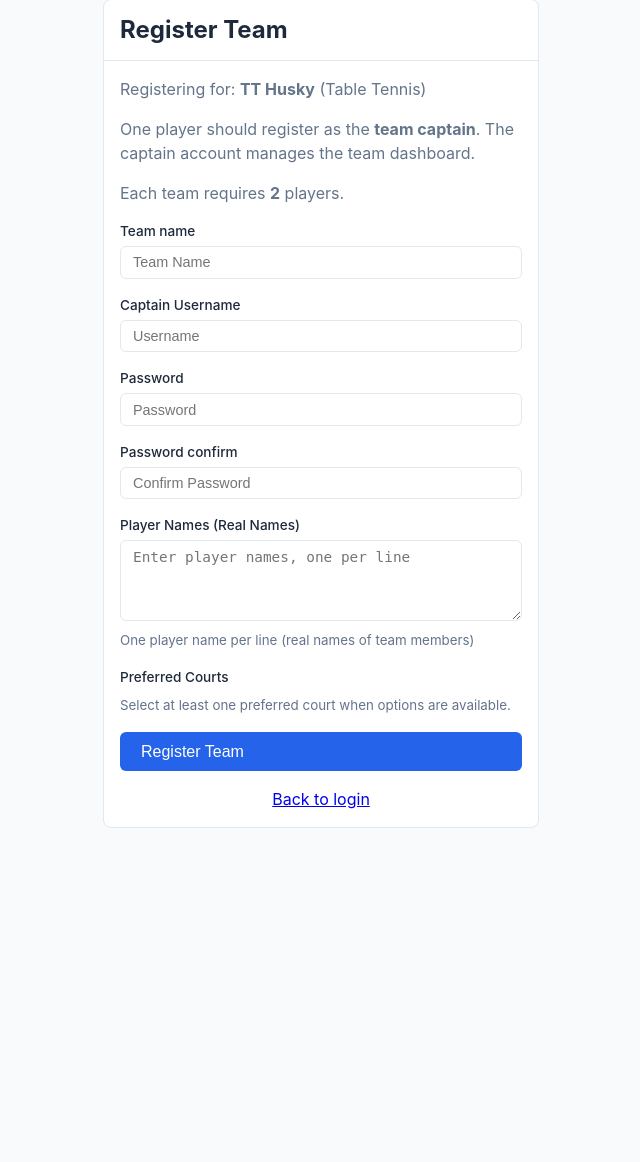
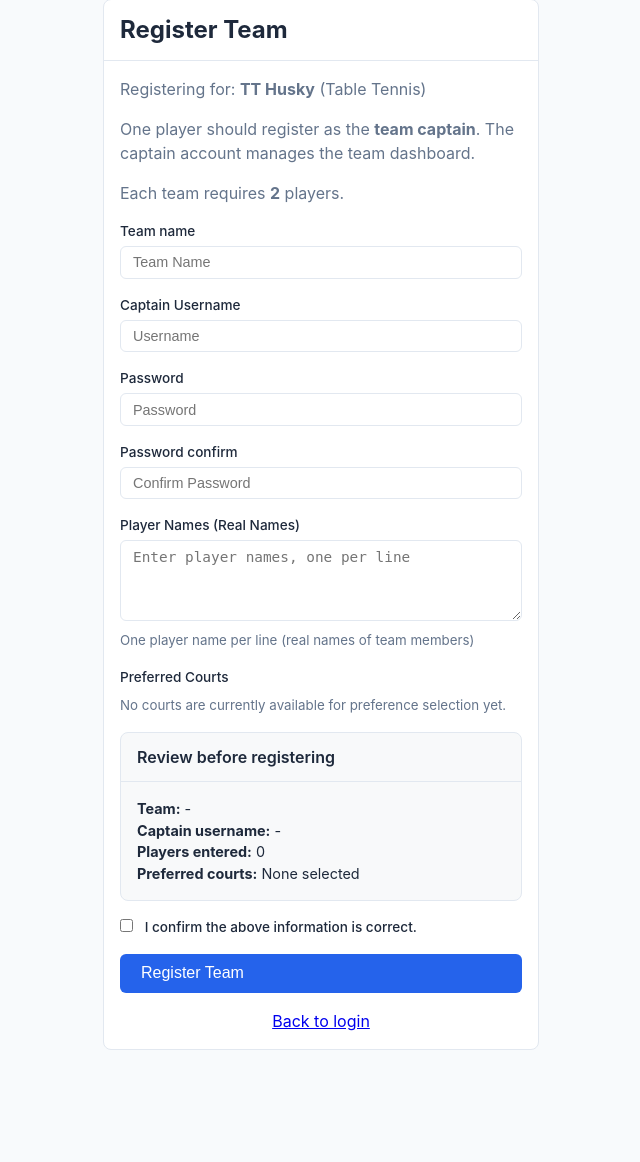
Before and after one commit to simarsamra/Tournament-Manager, a Django app: page /register/ in a window 1280 px wide. Shown: the part 97-1259 px from the top of the page, without its empty margins (319-959 px from the left). Before the commit the page ends 925 px from the top, so only its background shows below. Run offline with Django 5.2, Linux system fonts and the light colour scheme; data comes from the database, SQL or seed files in the repository.

Commit message:
Enhance registration form with confirmation checkbox and live preview of team details; update court availability handling in views and templates

```diff
--- a/core/forms.py
+++ b/core/forms.py
@@ -38,6 +38,11 @@ class CourtForm(forms.ModelForm):
             "name": forms.TextInput(attrs={"class": "form-control"}),
             "is_available": forms.CheckboxInput(attrs={"class": "form-check-input"}),
         }
+
+    def __init__(self, *args, **kwargs):
+        super().__init__(*args, **kwargs)
+        self.fields["is_available"].required = False
+        self.fields["is_available"].initial = True
 
 
 class TimeSlotForm(forms.Form):
@@ -132,14 +137,25 @@ class TeamRegistrationForm(forms.Form):
         widget=forms.CheckboxSelectMultiple(),
         help_text="Select at least one preferred court when options are available.",
     )
+    confirm_registration = forms.BooleanField(
+        required=True,
+        error_messages={
+            "required": "Please confirm that the team information is correct before registering.",
+        },
+        widget=forms.CheckboxInput(attrs={"class": "form-check-input"}),
+    )
 
     def __init__(self, *args, tournament=None, **kwargs):
         super().__init__(*args, **kwargs)
         self.tournament = tournament
         if tournament:
-            courts = Court.objects.filter(tournament=tournament, is_available=True)
+            courts = Court.objects.filter(tournament=tournament, is_available=True).order_by("name")
             self.fields["preferred_courts"].queryset = courts
             self.fields["preferred_courts"].required = courts.exists()
+            if courts.exists():
+                self.fields["preferred_courts"].help_text = "Select the courts your team prefers for scheduled matches."
+            else:
+                self.fields["preferred_courts"].help_text = "No courts are currently available for preference selection yet."
 
     def clean(self):
         cleaned = super().clean()
--- a/core/views.py
+++ b/core/views.py
@@ -187,10 +187,13 @@ def register_view(request, pk=None):
     if tournament is None and open_tournaments.count() == 1:
         tournament = open_tournaments.first()
 
+    available_courts = tournament.courts.filter(is_available=True).order_by("name") if tournament else Court.objects.none()
+
     if not tournament:
         return render(request, "core/register.html", {
             "form": TeamRegistrationForm(),
             "open_tournaments": open_tournaments,
+            "available_courts": available_courts,
         })
 
     if tournament.status != "registration_open":
@@ -201,6 +204,7 @@ def register_view(request, pk=None):
             "players_per_team": tournament.players_per_team if tournament else 1,
             "registration_closed": True,
             "open_tournaments": open_tournaments,
+            "available_courts": available_courts,
         })
 
     if request.method == "POST":
@@ -214,6 +218,7 @@ def register_view(request, pk=None):
                     "tournament": tournament,
                     "players_per_team": tournament.players_per_team if tournament else 1,
                     "open_tournaments": open_tournaments,
+                    "available_courts": available_courts,
                 })
             user = User.objects.create_user(
                 username=form.cleaned_data["username"],
@@ -243,6 +248,7 @@ def register_view(request, pk=None):
         "tournament": tournament,
         "players_per_team": tournament.players_per_team if tournament else 1,
         "open_tournaments": open_tournaments,
+        "available_courts": available_courts,
     })
 
 
@@ -349,6 +355,8 @@ def add_court(request, pk):
     if form.is_valid():
         court = form.save(commit=False)
         court.tournament = tournament
+        if "availability_present" not in request.POST:
+            court.is_available = True
         court.save()
         log_action(request, "court_added", f"Court '{court.name}' added", tournament=tournament)
         messages.success(request, f"Court '{court.name}' added.")
@@ -402,6 +410,9 @@ def add_court_availability(request, pk):
                 existing_keys.add(key)
 
         created_count = len(to_create)
+        if is_active and courts:
+            Court.objects.filter(id__in=[court.id for court in courts]).update(is_available=True)
+
         if to_create:
             CourtAvailability.objects.bulk_create(to_create)
             log_action(
--- a/static/js/app.js
+++ b/static/js/app.js
@@ -54,4 +54,52 @@ document.addEventListener('DOMContentLoaded', function() {
             });
         });
     });
+
+    // Live registration review summary
+    const registrationForm = document.querySelector('#registration-form');
+    if (registrationForm) {
+        const teamInput = registrationForm.querySelector('[name="team_name"]');
+        const usernameInput = registrationForm.querySelector('[name="username"]');
+        const playersInput = registrationForm.querySelector('[name="player_names"]');
+        const preferredInputs = registrationForm.querySelectorAll('[name="preferred_courts"]');
+
+        const updateRegistrationPreview = function() {
+            const teamTarget = document.querySelector('[data-preview="team_name"]');
+            const usernameTarget = document.querySelector('[data-preview="username"]');
+            const playerCountTarget = document.querySelector('[data-preview="player_count"]');
+            const courtsTarget = document.querySelector('[data-preview="preferred_courts"]');
+
+            if (teamTarget) {
+                teamTarget.textContent = teamInput && teamInput.value.trim() ? teamInput.value.trim() : '-';
+            }
+            if (usernameTarget) {
+                usernameTarget.textContent = usernameInput && usernameInput.value.trim() ? usernameInput.value.trim() : '-';
+            }
+            if (playerCountTarget) {
+                const players = playersInput && playersInput.value
+                    ? playersInput.value.split('\n').map(function(name) { return name.trim(); }).filter(Boolean)
+                    : [];
+                playerCountTarget.textContent = String(players.length);
+            }
+            if (courtsTarget) {
+                const selectedCourts = Array.from(preferredInputs)
+                    .filter(function(input) { return input.checked; })
+                    .map(function(input) {
+                        const label = registrationForm.querySelector('label[for="' + input.id + '"]');
+                        return label ? label.textContent.trim() : input.value;
+                    });
+                courtsTarget.textContent = selectedCourts.length ? selectedCourts.join(', ') : 'None selected';
+            }
+        };
+
+        [teamInput, usernameInput, playersInput].forEach(function(input) {
+            if (input) {
+                input.addEventListener('input', updateRegistrationPreview);
+            }
+        });
+        preferredInputs.forEach(function(input) {
+            input.addEventListener('change', updateRegistrationPreview);
+        });
+        updateRegistrationPreview();
+    }
 });
--- a/templates/core/register.html
+++ b/templates/core/register.html
@@ -13,7 +13,7 @@
         {% if tournament.players_per_team > 1 %}
         <p class="text-muted mb-2">Each team requires <strong>{{ tournament.players_per_team }}</strong> players.</p>
         {% endif %}
-        <form method="post">
+        <form method="post" id="registration-form">
             {% csrf_token %}
             <div class="form-group">
                 <label for="{{ form.team_name.id_for_label }}">{{ form.team_name.label }}</label>
@@ -43,14 +43,34 @@
             </div>
             <div class="form-group">
                 <label>Preferred Courts</label>
-                {{ form.preferred_courts }}
+                {% if available_courts %}
+                    {{ form.preferred_courts }}
+                {% else %}
+                    <div class="alert alert-warning" style="margin-bottom:0.5rem;">No preferred courts are available yet. The organizer needs to mark courts as available first.</div>
+                {% endif %}
                 <small class="text-muted">{{ form.preferred_courts.help_text }}</small>
                 {% if form.preferred_courts.errors %}<small class="text-danger">{{ form.preferred_courts.errors.0 }}</small>{% endif %}
+            </div>
+            <div class="card" style="margin:1rem 0;background:#f8f9fa;">
+                <div class="card-header">Review before registering</div>
+                <div class="card-body" style="font-size:0.9rem;">
+                    <div><strong>Team:</strong> <span data-preview="team_name">-</span></div>
+                    <div><strong>Captain username:</strong> <span data-preview="username">-</span></div>
+                    <div><strong>Players entered:</strong> <span data-preview="player_count">0</span></div>
+                    <div><strong>Preferred courts:</strong> <span data-preview="preferred_courts">None selected</span></div>
+                </div>
+            </div>
+            <div class="form-group">
+                <label class="d-flex align-center" style="gap:0.5rem;">
+                    {{ form.confirm_registration }}
+                    <span>I confirm the above information is correct.</span>
+                </label>
+                {% if form.confirm_registration.errors %}<small class="text-danger">{{ form.confirm_registration.errors.0 }}</small>{% endif %}
             </div>
             {% if form.non_field_errors %}
             <div class="alert alert-error">{{ form.non_field_errors.0 }}</div>
             {% endif %}
-            <button type="submit" class="btn btn-primary btn-lg" style="width:100%">Register Team</button>
+            <button type="submit" class="btn btn-primary btn-lg" style="width:100%" onclick="return confirm('Please confirm that your team details are correct before submitting.')">Register Team</button>
         </form>
         {% endif %}
         {% elif open_tournaments %}
```
Also changed, not shown: core/tests.py (+68 -0 lines), templates/core/tournament_config.html (+7 -0 lines).
